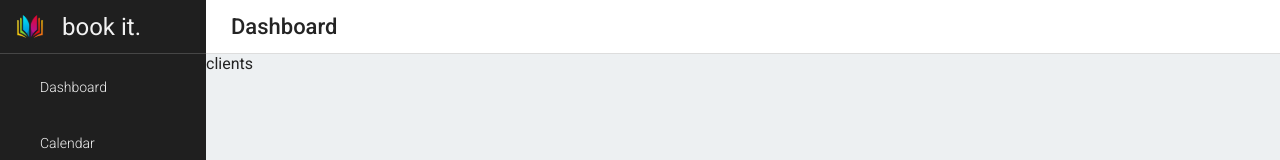
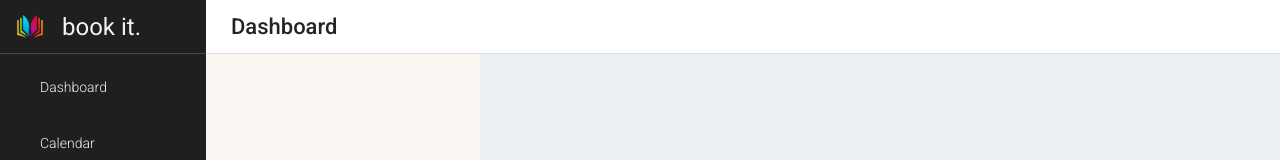
Before and after one commit to ryanhartwig/bookeasy, a Next.js app in the folder next/: page /clients in a window 1280 px wide. Shown: the top 160 px of the page. Built offline with nearby package versions, Linux system fonts and the light colour scheme.

Commit message:
Setup clients layout

```diff
--- /dev/null
+++ b/next/src/app/clients/clients.tsx
@@ -0,0 +1,9 @@
+import styles from './page.module.scss';
+
+export const Clients = () => {
+  return (
+    <div className={styles.clients}>
+
+    </div>
+  )
+}
--- /dev/null
+++ b/next/src/app/clients/details.tsx
@@ -0,0 +1,10 @@
+import styles from './page.module.scss';
+
+export const Details = () => {
+
+  return (
+    <div className={styles.details}>
+
+    </div>
+  )
+}
--- /dev/null
+++ b/next/src/app/clients/page.module.scss
@@ -0,0 +1,16 @@
+.wrapper {
+  width: 100%;
+  height: calc(100% - var(--header-height));
+  overflow: hidden;
+  display: flex;
+}
+
+.clients {
+  background-color: var(--secondary-background);
+  flex: 1 1 300px;
+  min-width: 250px;
+}
+
+.details {
+  flex: 3 3 100%;
+}
--- a/next/src/app/clients/page.tsx
+++ b/next/src/app/clients/page.tsx
@@ -1,5 +1,12 @@
+import { Clients } from './clients';
+import { Details } from './details';
+import styles from './page.module.scss';
+
 export default function Page() {
   return (
-    <p>clients</p>
+    <div className={styles.wrapper}>
+      <Clients />
+      <Details />
+    </div>
   )
 }
--- a/next/src/app/globals.css
+++ b/next/src/app/globals.css
@@ -9,6 +9,7 @@ html {
   --secondary-header-height: 58px;
   --font-color-alt: #676767;
   --font-utility: #216FDB;
+  --secondary-background: #FAF6F1;
 }
 
 * {
```
